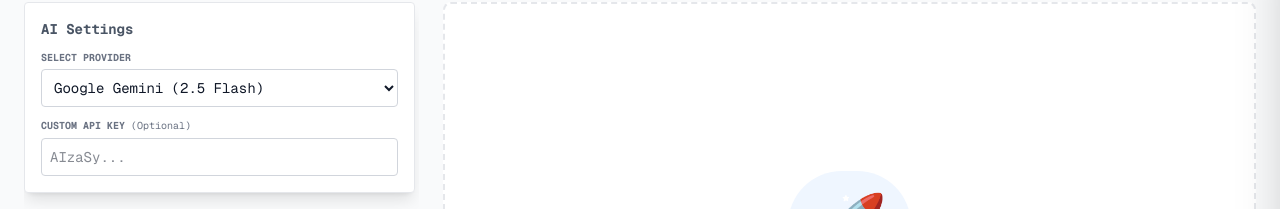
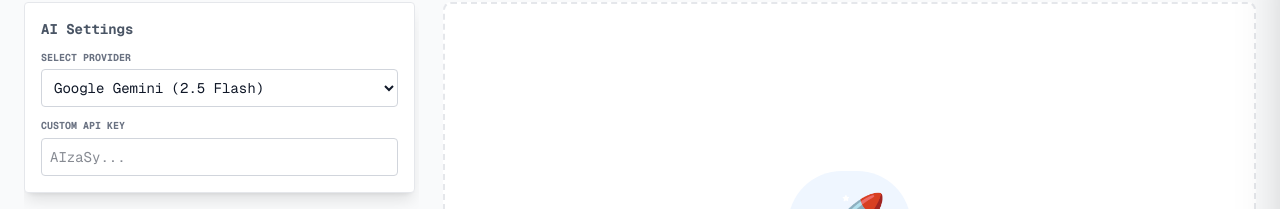
Before and after one commit to archndrx/qa-ai-test-gen, a Next.js app: page / in a window 1280 px wide. Shown: the part 88-297 px from the top of the page. Built offline with nearby package versions, Linux system fonts and the light colour scheme.

Commit message:
change wording

```diff
--- a/app/components/inputs/ControlPanel.tsx
+++ b/app/components/inputs/ControlPanel.tsx
@@ -44,7 +44,7 @@
           </select>
         </div>
         <div>
-          <span className={`text-[10px] uppercase font-bold mb-1 block ${theme.subtext}`}>Custom API Key <span className="font-normal normal-case">(Optional)</span></span>
+          <span className={`text-[10px] uppercase font-bold mb-1 block ${theme.subtext}`}>Custom API Key</span>
           <input type="password" value={userApiKey} onChange={(e) => setUserApiKey(e.target.value)} placeholder={provider === "openai" ? "sk-proj-..." : "AIzaSy..."} className={`w-full p-2 rounded border outline-none ${theme.input}`} />
         </div>
       </div>
```
